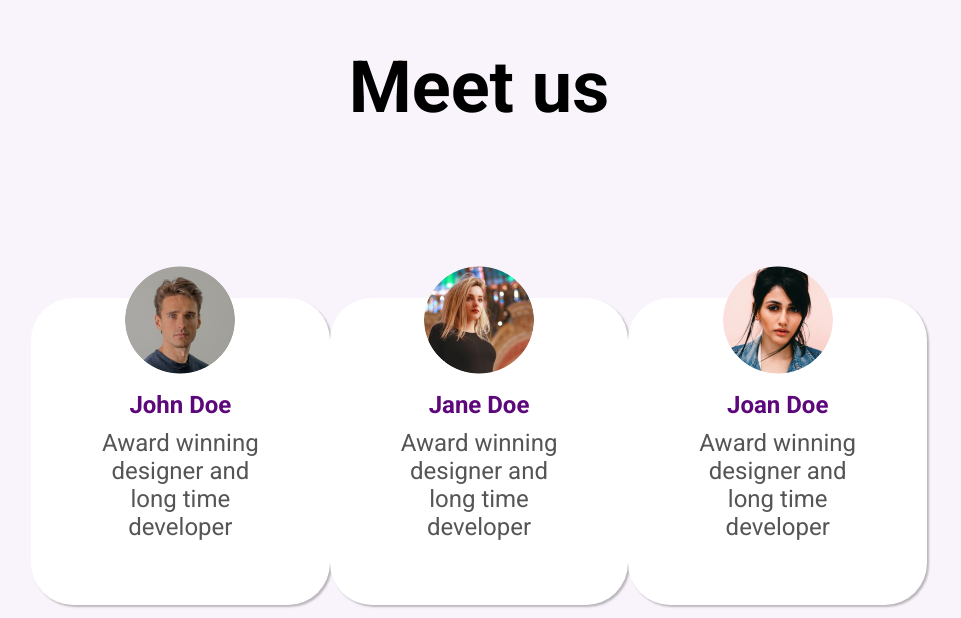
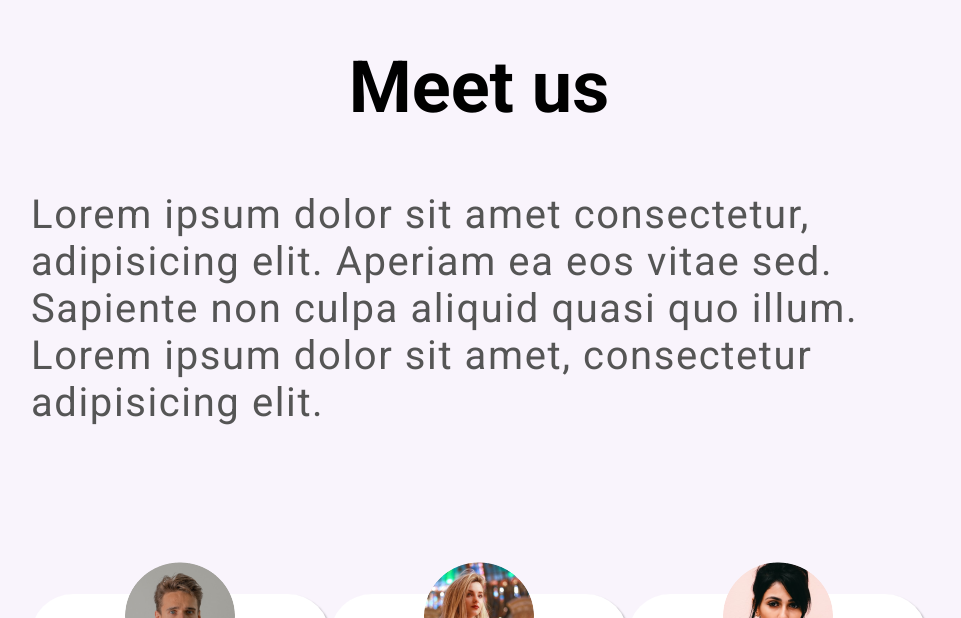
Before and after one commit to Sniafer/landing-page-design, a React (Create React App) app: page / in a window 1280 px wide. Shown: the part 1002-1620 px from the top of the page, without its empty margins (161-1122 px from the left). Built offline with nearby package versions, Linux system fonts and the light colour scheme.

Commit message:
small fixes

```diff
--- a/src/components/Hero.js
+++ b/src/components/Hero.js
@@ -1,5 +1,5 @@
 import styled from "styled-components";
-import heroImage from "../images/hero-image.png";
+import heroImage from "../images/monitor.svg";
 import underline from "../images/underline1.svg";
 import background from "../images/background.png";
 import colors from "../utils/colors";
@@ -15,6 +15,7 @@ const Hero = () => {
     backgroundColor: colors.primary,
     headerColor: colors.black,
     headerWidth: "29rem",
+    subWidth: "23rem",
   };
 
   return (
--- a/src/components/Logo.js
+++ b/src/components/Logo.js
@@ -9,9 +9,7 @@ const StyledLogo = styled.p`
   margin-right: 7.5rem;
   font-weight: 700;
   color: ${({ theme }) => theme.logoColor};
+  cursor: pointer;
 `;
-StyledLogo.defaultProps = {
-  color: "black",
-};
 
 export default Logo;
--- a/src/components/MeetUs.js
+++ b/src/components/MeetUs.js
@@ -2,6 +2,7 @@ import styled from "styled-components";
 import colors from "../utils/colors";
 import Card from "./Card";
 import Header from "./Header";
+import Subtext from "./Subtext";
 
 const MeetUs = () => {
   const theme = {
@@ -9,6 +10,7 @@ const MeetUs = () => {
     headerColor: colors.primary,
     textColor: colors.gray,
     sectionColor: colors.light,
+    underline: colors.gray,
   };
 
   return (
@@ -17,6 +19,11 @@ const MeetUs = () => {
         <HeaderWrapper>
           <Header>Meet us</Header>
         </HeaderWrapper>
+        <Subtext theme={theme}>
+          Lorem ipsum dolor sit amet consectetur, adipisicing elit. Aperiam ea
+          eos vitae sed. Sapiente non culpa aliquid quasi quo illum. Lorem ipsum
+          dolor sit amet, consectetur adipisicing elit.
+        </Subtext>
         <CardContainer>
           <Card theme={theme} />
         </CardContainer>
@@ -29,7 +36,7 @@ const Section = styled.section`
   margin-top: 7rem;
   background-color: ${({ theme }) => theme.sectionColor || colors.white};
   width: 100%;
-  height: 47.31rem;
+  padding-bottom: 7rem;
 `;
 
 const Article = styled.article`
--- a/src/components/Subtext.js
+++ b/src/components/Subtext.js
@@ -7,8 +7,9 @@ const Subtext = ({ children, theme }) => {
 const StyledSubtext = styled.p`
   font-size: 2.5rem;
   color: ${({ theme }) => theme.underline};
-  width: 23rem;
+  width: ${({ theme }) => theme.subWidth || "auto"};
   margin-top: 3.8rem;
+  letter-spacing: 0.1rem;
 `;
 
 export default Subtext;
```
Also changed, not shown: src/images/monitor.svg (added).
